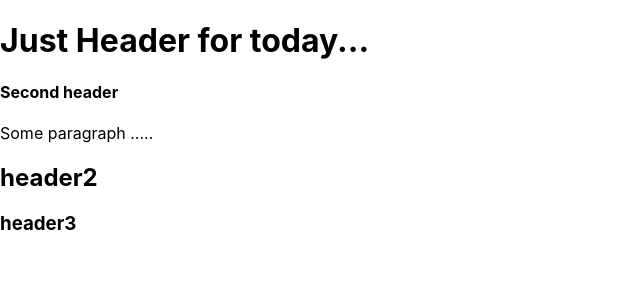
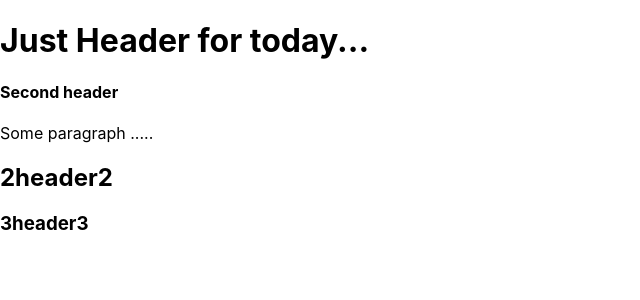
Before and after one commit to krzysztofstefanski/Web-with-React-React-Bootstrap-React-Router, a React (Create React App) app in the folder react-bootstrap/: page / in a window 1280 px wide. Shown: the top 300 px of the page, without its empty margins (0-640 px from the left). Built offline with nearby package versions, Linux system fonts and the light colour scheme.

Commit message:
Update App.js

```diff
--- a/react-bootstrap/src/App.js
+++ b/react-bootstrap/src/App.js
@@ -9,8 +9,8 @@ class App extends Component {
         <h1>Just Header for today...</h1>
         <h4>Second header</h4>
         <p>Some paragraph .....</p>
-        <h2>header2</h2>
-        <h3>header3</h3>
+        <h2>2header2</h2>
+        <h3>3header3</h3>
       </div>
     );
   }
```
